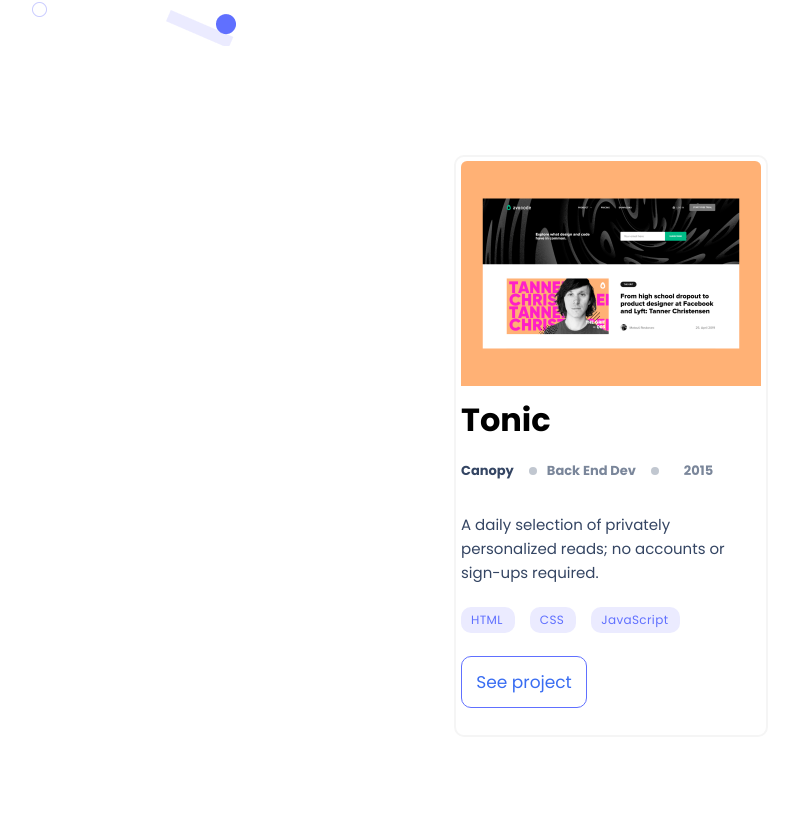
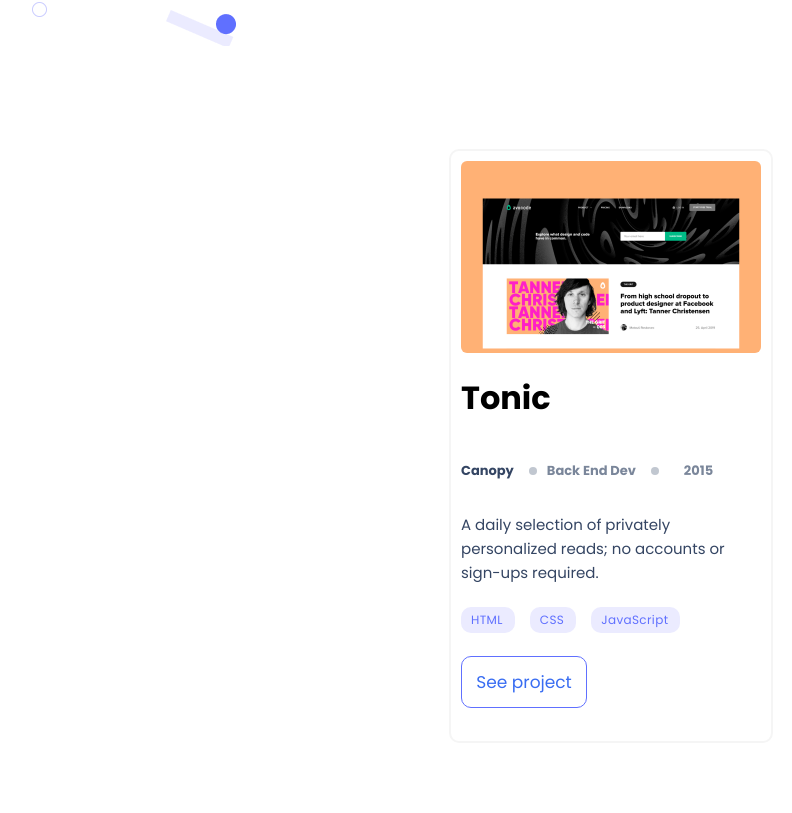
Before and after one commit to RomaanAli/Potfolio-mobile, a website: page index.html in a window 1280 px wide. Shown: the part 587-1400 px from the top of the page, without its empty margins (29-821 px from the left). Drawn offline with Linux system fonts and the light colour scheme.

```diff
--- a/style.css
+++ b/style.css
@@ -90,7 +90,7 @@
   flex-direction: column;
   border-radius: 10px;
   border: 2px solid whitesmoke;
-  padding: 4px 5px;
+  padding: 10px 10px;
 }
 
 .snaps {
@@ -105,7 +105,8 @@
 .cardTitle {
   font-size: 32px;
   font-weight: 700;
-  margin: 0;
+  margin-top: 0p10;
+
 }
 
 .role {
```
